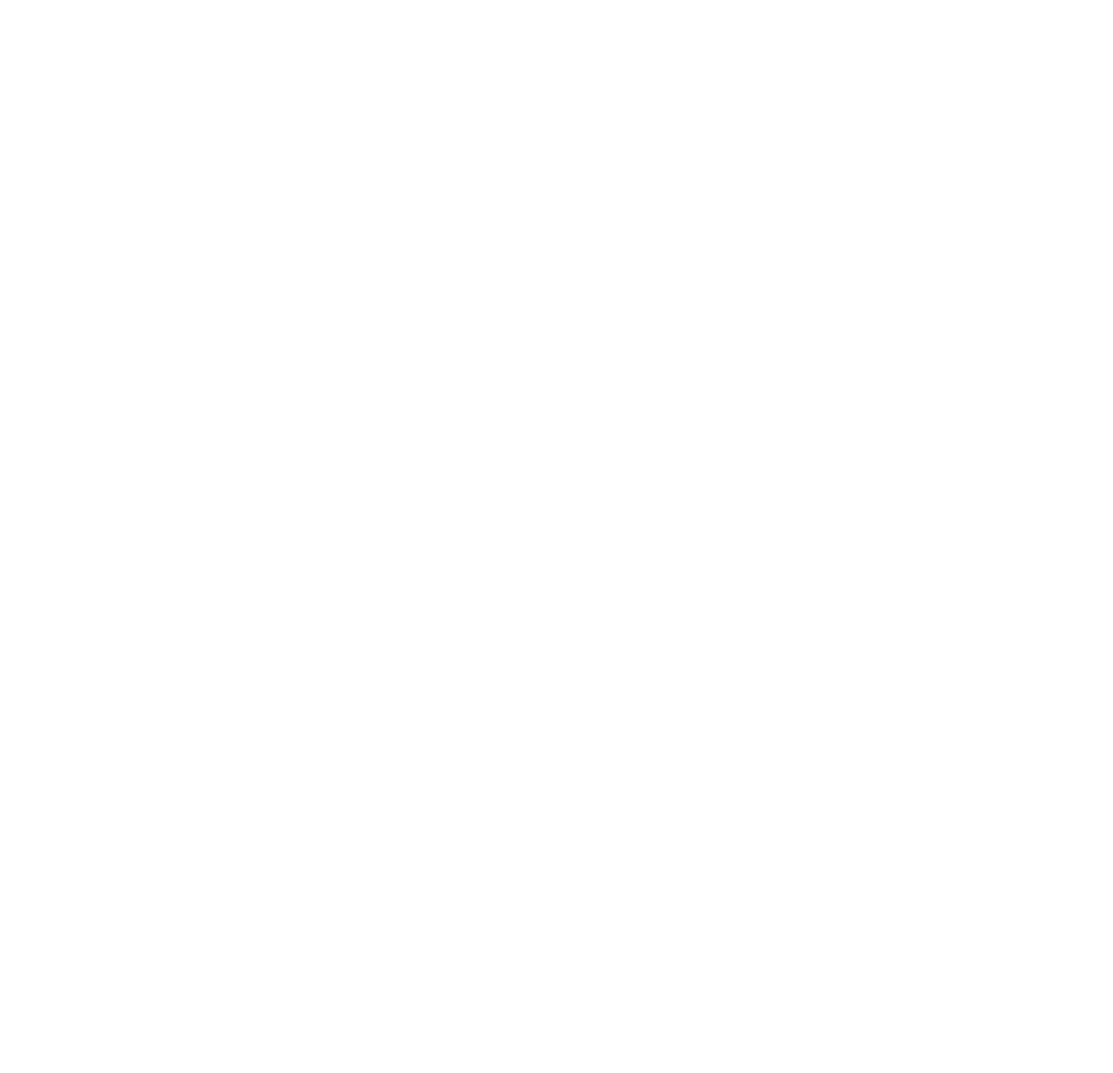
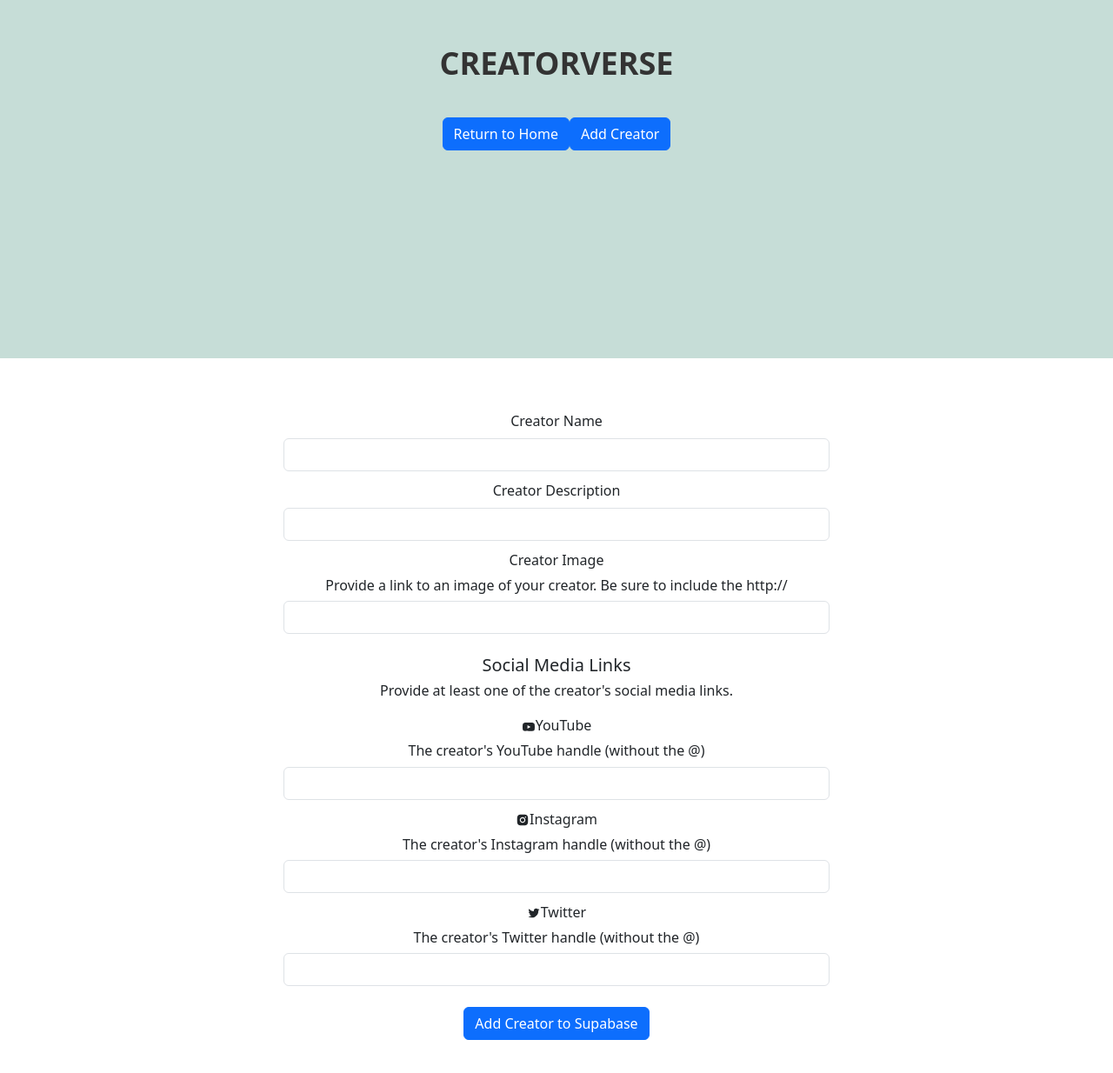
Before and after one commit to priscillalynn/codepath-web103-prework, a React (Create React App) app: page /addcreatortest in a window 1280 px wide. Before the commit this address had no page. Shown: the part 188-1422 px from the top of the page at 87% size. Before the commit the page ends 800 px from the top, so only its background shows below. Built offline with nearby package versions, Linux system fonts and the light colour scheme.

Commit message:
good progress

```diff
--- a/src/App.css
+++ b/src/App.css
@@ -18,3 +18,17 @@
   .button-container {
     margin-top: 20px;
   }
+
+  .current-cards {
+    text-align: center;
+    margin-top: 20px;
+  }
+
+  .form-col {
+    display: flex;
+    flex-direction: column;
+    align-items: center;
+    justify-content: center;
+    padding: 50px;
+    margin-left: 25%;
+  }
--- a/src/App.js
+++ b/src/App.js
@@ -6,6 +6,7 @@
 import DeleteCreator from "./pages/DeleteCreator";
 import CreatorPage from "./pages/CreatorPage";
 import TestPage from "./pages/TestPage";
+import AddCreatorTest from "./pages/AddCreatorTest";
 
 function App() {
 
@@ -21,6 +22,7 @@
           <Route path="deletecreator" element={<DeleteCreator />} />
           </Route>
           <Route path="testpage" element={<TestPage />} />
+          <Route path="addcreatortest" element={<AddCreatorTest />} />
         </Routes>
       </BrowserRouter>
     </div>
--- /dev/null
+++ b/src/pages/AddCreatorTest.js
@@ -0,0 +1,106 @@
+import "../App.css";
+import "bootstrap/dist/css/bootstrap.min.css";
+import React from "react";
+import { Container, Form, Row, Col, Button } from "react-bootstrap";
+import { useRef, useState, useEffect } from "react";
+import TestCard from "./TestCard";
+import { supabase } from "../client";
+import { Link } from "react-router-dom";
+import { BiHomeHeart } from "react-icons/bi";
+import { AiFillYoutube, AiFillInstagram, AiOutlineTwitter } from "react-icons/ai";
+
+const AddCreatorTest = () => {
+  const [name, setName] = useState("");
+  const [description, setDescription] = useState("");
+  const [creators, setCreators] = useState([]);
+
+  // CREATE FUNCTIONALITY
+  async function addCreator() {
+    try {
+      const { data, error } = await supabase
+        .from("creatorverse")
+        .insert({
+          name: name,
+          description: description,
+        })
+        .single();
+      if (error) throw error;
+      window.location.reload();
+    } catch (error) {
+      alert(error.message);
+    }
+  }
+
+  return (
+    <>
+      <Container fluid className="p-0">
+        {" "}
+        {/* Add fluid class and p-0 class */}
+        <Row>
+          <div className="page-hero">
+            <h1 className="page-hero-title">CREATORVERSE</h1>
+            <div className="button-container">
+              <Link to="/TestPage">
+                <Button>Return to Home</Button>
+              </Link>
+              <Link to="/AddCreatorTest">
+                <Button>Add Creator</Button>
+              </Link>
+            </div>
+          </div>
+          <Col className="form-col" xs={12} md={8} lg={6}>
+            <Form.Label>Creator Name</Form.Label>
+            <Form.Control
+              type="text"
+              id="name"
+              onChange={(e) => setName(e.target.value)}
+            />
+            <Form.Label>Creator Description</Form.Label>
+            <Form.Control
+              type="textarea"
+              id="description"
+              onChange={(e) => setDescription(e.target.value)}
+            />
+            <Form.Label>Creator Image</Form.Label>
+            <h6>Provide a link to an image of your creator. Be sure to include the http://</h6>
+            <Form.Control
+              type="text"
+              id="name"
+              onChange={(e) => setName(e.target.value)}
+            />
+            <br></br>
+            <h5>Social Media Links</h5>
+            <h6>Provide at least one of the creator's social media links.</h6>
+            <Form.Label><AiFillYoutube/>YouTube</Form.Label>
+            <h6>The creator's YouTube handle (without the @)</h6>
+            <Form.Control
+              type="text"
+              id="name"
+              onChange={(e) => setName(e.target.value)}
+            />
+            <Form.Label><AiFillInstagram/>Instagram</Form.Label>
+            <h6>The creator's Instagram handle (without the @)</h6>
+            <Form.Control
+              type="text"
+              id="name"
+              onChange={(e) => setName(e.target.value)}
+            />
+            <Form.Label><AiOutlineTwitter/>Twitter</Form.Label>
+            <h6>The creator's Twitter handle (without the @)</h6>
+            <Form.Control
+              type="text"
+              id="name"
+              onChange={(e) => setName(e.target.value)}
+            />
+            <br></br>
+            <Button onClick={() => addCreator()}>
+              Add Creator to Supabase
+            </Button>
+          </Col>
+        </Row>
+      </Container>
+    </>
+  );
+};
+
+export default AddCreatorTest;
--- a/src/pages/TestCard.js
+++ b/src/pages/TestCard.js
@@ -44,7 +44,7 @@
 
 
   return (
-    <Card style={{ width: "18rem" }}>
+    <Card style={{ width: "18rem", margin: '20px' }}>
       <Card.Body>
         {editing === false ? (
           <>
--- a/src/pages/TestPage.js
+++ b/src/pages/TestPage.js
@@ -2,11 +2,12 @@
 import "bootstrap/dist/css/bootstrap.min.css";
 import React from "react";
 import { Container, Form, Row, Col, Button } from "react-bootstrap";
-import { useState, useEffect } from "react";
+import { useRef, useState, useEffect } from "react";
 import TestCard from "./TestCard";
 import { supabase } from "../client";
+import { Link } from "react-router-dom";
 
-// create the user interface (Navbar, form to add a creator, creator cards)
+// create the user interface (form to add a creator, creator cards)
 // setup supabase, create a table for our creators)
 // implement the CRUD logic for the creators
 
@@ -14,6 +15,14 @@
   const [name, setName] = useState("");
   const [description, setDescription] = useState("");
   const [creators, setCreators] = useState([]);
+
+  // Create a ref for the creator cards container
+  const creatorCardsRef = useRef(null);
+
+  // Scroll to the creator cards section
+  const scrollToCreatorCards = () => {
+    creatorCardsRef.current.scrollIntoView({ behavior: "smooth" });
+  };
 
   console.log(name);
   console.log(description);
@@ -38,23 +47,6 @@
     }
   }
 
-  // CREATE FUNCTIONALITY
-  async function addCreator() {
-    try {
-      const { data, error } = await supabase
-        .from("creatorverse")
-        .insert({
-          name: name,
-          description: description,
-        })
-        .single();
-      if (error) throw error;
-      window.location.reload();
-    } catch (error) {
-      alert(error.message);
-    }
-  }
-
   return (
     <>
       <Container fluid className="p-0">
@@ -64,36 +56,15 @@
           <div className="page-hero">
             <h1 className="page-hero-title">CREATORVERSE</h1>
             <div className="button-container">
-            <Button onClick={() => addCreator()}>
-                View Creators
-              </Button>
-              <Button onClick={() => addCreator()}>
-                Add Creator to Supabase
-              </Button>
+              <Button onClick={scrollToCreatorCards}>View Creators</Button>
+              <Link to="/AddCreatorTest">
+                <Button>Add Creator</Button>
+              </Link>
             </div>
           </div>
-
-          <Col xs={12} md={8}>
-            <Form.Label>Creator Name</Form.Label>
-            <Form.Control
-              type="text"
-              id="name"
-              onChange={(e) => setName(e.target.value)}
-            />
-            <Form.Label>Creator Description</Form.Label>
-            <Form.Control
-              type="text"
-              id="description"
-              onChange={(e) => setDescription(e.target.value)}
-            />
-            <br></br>
-            <Button onClick={() => addCreator()}>
-              Add Creator to Supabase
-            </Button>
-          </Col>
         </Row>
-        <hr></hr>
-        <h3>Current Cards</h3>
+        <div ref={creatorCardsRef}>
+          <h3 className="current-cards">Current Cards</h3>
           <Row xs={1} lg={3} className="g-4">
             {creators.map((creator) => (
               <Col>
@@ -101,6 +72,7 @@
               </Col>
             ))}
           </Row>
+        </div>
       </Container>
     </>
   );
```
Lines whose indentation alone changed are shown as unchanged.
